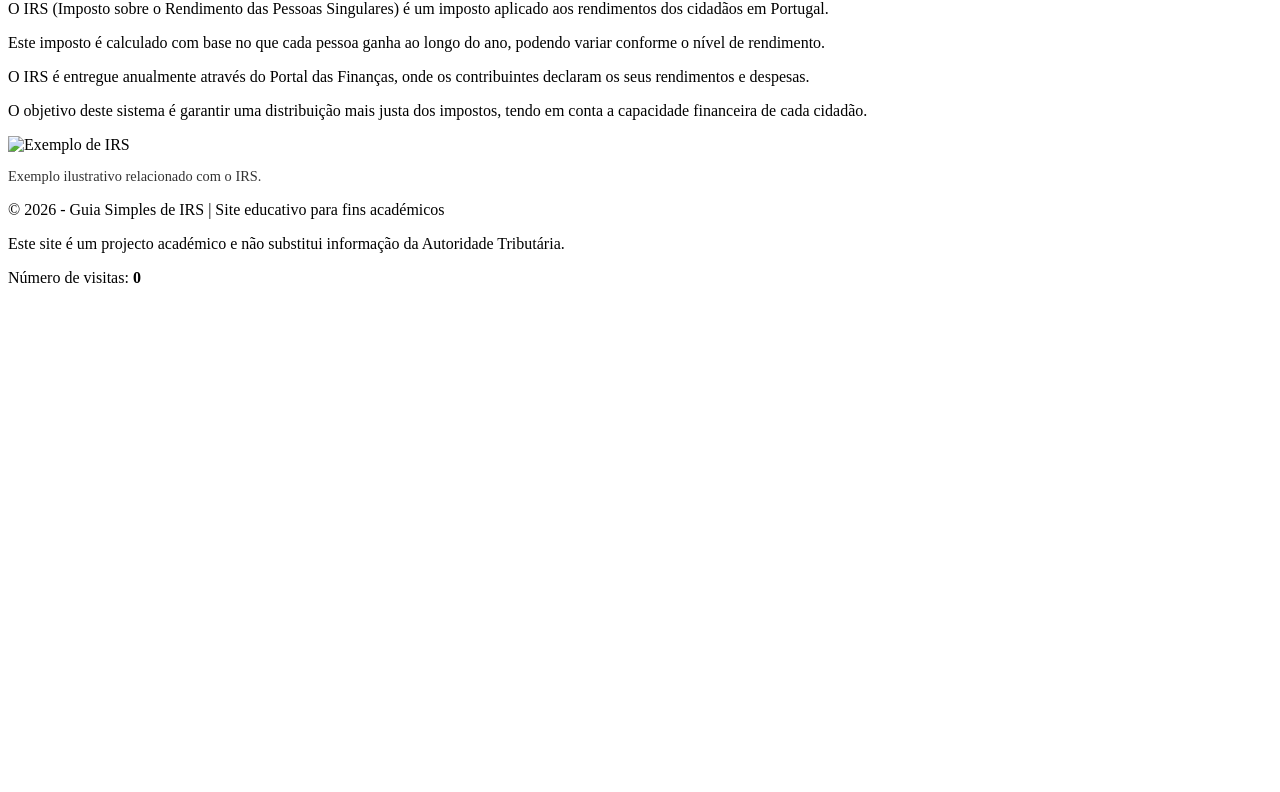
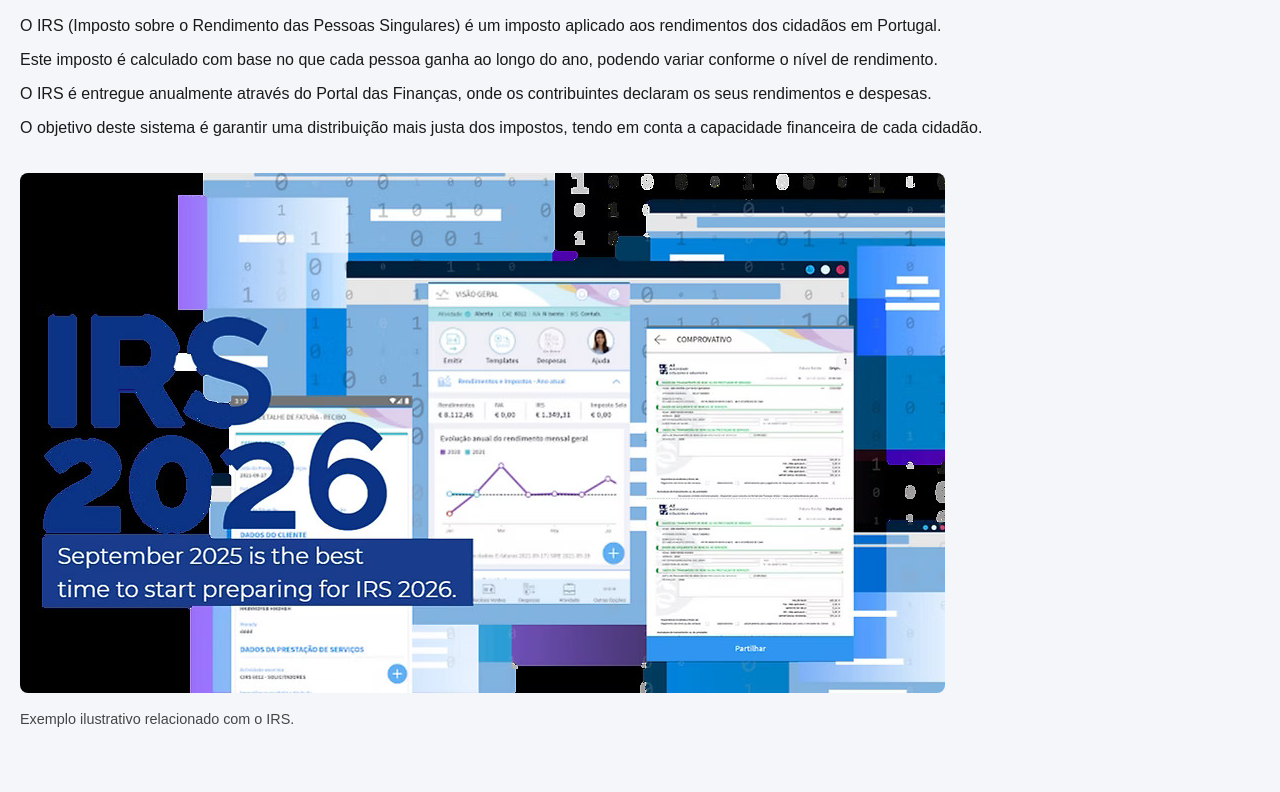
Before and after one commit to glarsen1/irs-site, a plain HTML site: page o-que-e-o-irs.html in a window 1280 px wide. Shown: the part 186-978 px from the top of the page. Before the commit the page ends 800 px from the top, so only its background shows below. Drawn offline with Linux system fonts and the light colour scheme; the site is published under a folder, as on GitHub Pages, so addresses that start at the root find nothing.

Commit message:
Fix image zoom and update IRS page structure

```diff
--- a/o-que-e-o-irs.html
+++ b/o-que-e-o-irs.html
@@ -7,10 +7,10 @@
     <title>O que é o IRS - Guia Simples de IRS</title>
 
     <!-- Ligação ao ficheiro de estilos CSS externo -->
-    <link rel="stylesheet" href="/irs-site/css/style.css">
+    <link rel="stylesheet" href="css/style.css">
 
     <!-- Ligação ao ficheiro JavaScript externo (com comportamento dinâmico do site) -->
-    <script defer src="/irs-site/js/script.js"></script>
+    <script defer src="js/script.js"></script>
 </head>
 
 <body>
@@ -83,8 +83,8 @@
         <section>
 
             <!-- Imagem ilustrativa associada ao tema IRS -->
-            <img src="../images/irs26.jpg"
-                 alt="Exemplo de IRS"
+            <img src="images/irs26.jpg"
+                 alt="Portal das Finanças"
                  class="imagem-irs"
                  data-zoom>
 
```
Also changed, not shown: about.html (+2 -2 lines), como-preencher.html (+2 -2 lines), deducoes.html (+2 -2 lines), index.html (+2 -2 lines), prazos.html (+2 -2 lines), simulador.html (+2 -2 lines).
